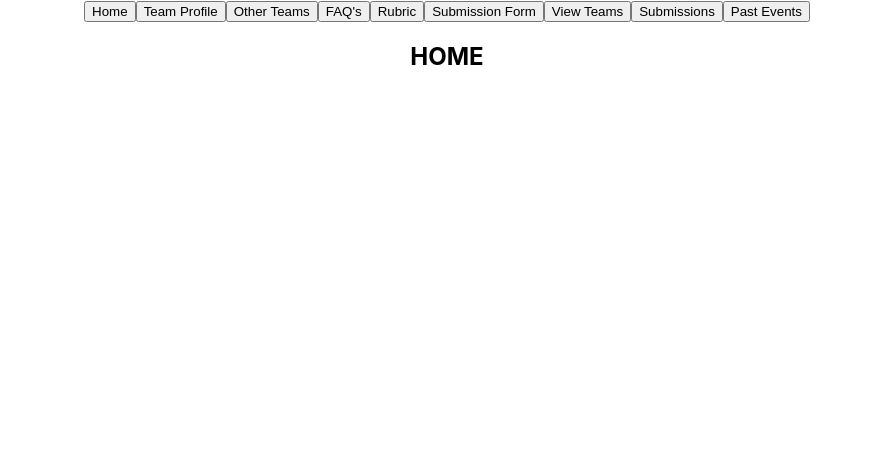
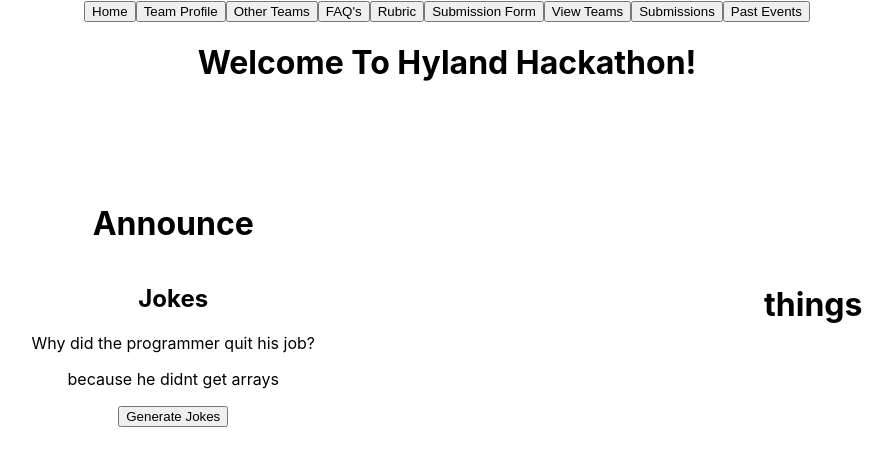
Before and after one commit to hylandtechoutreach/hackathon-app-front-end, a React (Create React App) app: page / in a window 1280 px wide. Shown: the top 466 px of the page, without its empty margins (193-1086 px from the left). Built offline with nearby package versions, Linux system fonts and the light colour scheme.

Commit message:
Added jokes and css to homepage (#4)
* Initial layout of files

* Added jokes and css on homepage

```diff
--- a/src/Components/Homepage.jsx
+++ b/src/Components/Homepage.jsx
@@ -1,9 +1,68 @@
 import "../css/Homepage.css";
+import React, { Component } from "react";
+import QuoteAndAuthor from "./QuoteAndAuthor";
+import quotes from "./QuoteDB";
 
-function Homepage() {
-    return (
-        <h2> HOME</h2>
-    )
-}
+export default class App extends Component {
+  //state
+  state = {
+    quote: quotes[0].quote,
+    author: quotes[0].author,
+  };
 
-export default Homepage;
+  //generate diffrent quote function
+  generateRandomQuote = (arr) => {
+    //get random numbers
+    let num = Math.floor(Math.random() * quotes.length);
+
+    let newQuote = quotes[num];
+
+    //update state
+    this.setState({
+      quote: newQuote.quote,
+      author: newQuote.author,
+    });
+
+    this.shuffleQuotes(quotes);
+  };
+
+  //shuufle quotes function
+  shuffleQuotes = (arr) => {
+    return arr.sort(function () {
+      return 0.5 - Math.random();
+    });
+  };
+
+    render() {
+        return (
+            <div className="homepage">
+              <h1 id="welcome">Welcome To Hyland Hackathon!</h1>
+                 <div className="container">
+                    <div className="left_container">
+                      <div className="Announcements">
+                       <h1> Announce</h1>
+                     </div>
+                      <div className="quotebox">
+
+                             <h2 className="text-center">Jokes</h2>
+              <div className="quote">
+                <QuoteAndAuthor
+                  generateRandomQuote={this.generateRandomQuote}
+                  quote={this.state}
+                />
+              </div>
+            </div>
+            </div>
+            <div className="right_container">
+            <div className="Itinerary">
+                <h1>things</h1>
+            </div>
+            </div>
+            </div>
+            </div>
+        );
+    };
+};
+
+
+//export default Homepage;
--- /dev/null
+++ b/src/Components/QuoteAndAuthor.js
@@ -0,0 +1,27 @@
+import React from 'react'
+import quotes from './QuoteDB'
+
+export default function QuoteAndAuthor(props) {
+
+    const { quote, generateRandomQuote } = props;
+    return (
+        <div className="card" >
+
+            <div className="card-body">
+                <p className="card-text">{quote.quote}</p>
+                <p className="card-title"> {quote.author} </p>
+                <button
+                    onClick={() => { generateRandomQuote(quotes) }}
+                    type="submit">
+                    <i class="fas fa-mouse"></i> Generate Jokes</button>
+               {/* <button
+                    className="ml-3"
+                    onClick={() => {
+                        generateRandomQuote(quotes);
+                        window.open('https://twitter.com/intent/tweet/?text=' + encodeURIComponent(quote.quote + '--' + quote.author))
+                    }}
+                type="submit"><i class="fab fa-twitter"></i> Share Quote</button> */}
+            </div>
+        </div>
+    )
+}
--- /dev/null
+++ b/src/Components/QuoteDB.js
@@ -0,0 +1,28 @@
+const quotes = [
+    {
+        "quote": "Why did the programmer quit his job?",
+        "author": "because he didnt get arrays"
+    },
+    {
+        "quote": "0 is false and 1 is true, right?",
+        "author": "1"
+    },
+    {
+        "quote": "Why do Java programmers have to wear glasses?",
+        "author": "Because they don't C#"
+    },
+    {
+        "quote": "99 little bugs in the code, 99 bugs in the code, 1 bug fixed... compile again,",
+        "author": "100 little bugs in the code."
+    },
+    {
+        "quote": "An optimist says:'the glass is half-full' A pessimist says:'the glass is half-empty'",
+        "author": "A programmer says:'the glass is twice as large as necessary'"
+    },
+    {
+        "quote": "Hide and seek champion....",
+        "author": "; since 1958"
+    },
+]
+
+export default quotes;
--- a/src/css/Homepage.css
+++ b/src/css/Homepage.css
@@ -0,0 +1,27 @@
+.container {
+    display: flex;
+    flex-direction: row;
+    flex-wrap: wrap;
+    justify-content: space-around;
+    align-items: center;
+    align-content: center;
+    margin-top: 100px;
+
+
+}
+.left_container {
+    display: flex;
+    flex-direction: column;
+    flex-wrap: wrap-reverse;
+    justify-content: space-between;
+    align-items: stretch;
+    align-content: center;
+    column-gap: 20px;
+
+
+}
+
+.right_container {
+    row-gap: 100px;
+
+}
```
